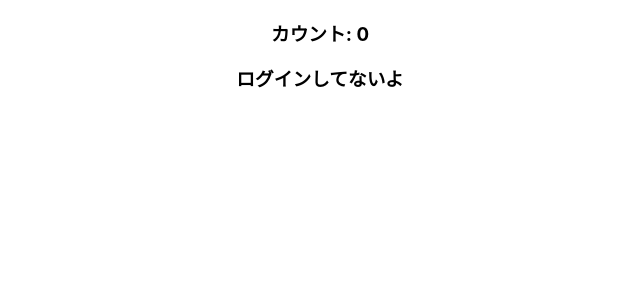
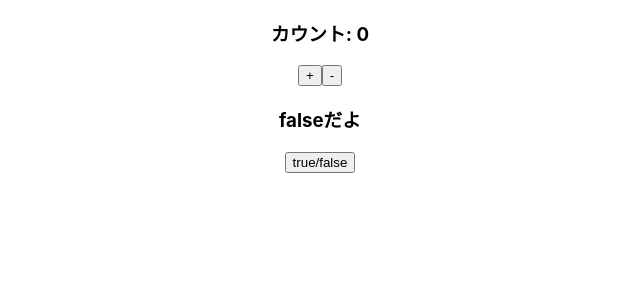
Before and after one commit to fujisawayu/react-redux-sample-app, a React (Create React App) app: page / in a window 1280 px wide. Shown: the top 300 px of the page, without its empty margins (320-960 px from the left). Built offline with nearby package versions, Linux system fonts and the light colour scheme.

Commit message:
Add action and dispatch

```diff
--- a/src/App.tsx
+++ b/src/App.tsx
@@ -1,15 +1,20 @@
 import './App.css';
-import { useSelector } from 'react-redux';
+import { useSelector, useDispatch } from 'react-redux';
 import { RootState } from './index';
+import { increment, decrement, login } from './actions';
 
 function App() {
   const counter = useSelector((state: RootState) => state.counter);
   const isLogin = useSelector((state: RootState) => state.isLogin);
+  const dispatch = useDispatch();
 
   return (
     <div className="App">
       <h3>カウント: {counter}</h3>
-      {isLogin ? <h3>ログインしてるよ</h3> : <h3>ログインしてないよ</h3>}
+      <button onClick={() => dispatch(increment(3))}>+</button>
+      <button onClick={() => dispatch(decrement())}>-</button>
+      {isLogin ? <h3>trueだよ</h3> : <h3>falseだよ</h3>}
+      <button onClick={() => dispatch(login())}>true/false</button>
     </div>
   );
 }
--- /dev/null
+++ b/src/actions/index.tsx
@@ -0,0 +1,18 @@
+export const increment = (number: number) => {
+  return {
+    type: 'INCREMENT',
+    payload: number,
+  };
+};
+
+export const decrement = () => {
+  return {
+    type: 'DECREMENT',
+  };
+};
+
+export const login = () => {
+  return {
+    type: 'CHANGE',
+  };
+};
--- a/src/reducers/counter.tsx
+++ b/src/reducers/counter.tsx
@@ -1,7 +1,7 @@
 const counterReducer = (state: number = 0, action: any) => {
   switch (action.type) {
     case 'INCREMENT':
-      return state + 1;
+      return state + action.payload;
     case 'DECREMENT':
       return state - 1;
     default:
--- a/src/reducers/isLogin.tsx
+++ b/src/reducers/isLogin.tsx
@@ -1,6 +1,6 @@
 const isLoginReducer = (state: boolean = false, action: any) => {
   switch (action.type) {
-    case 'LOGIN':
+    case 'CHANGE':
       return !state;
     default:
       return state;
```
